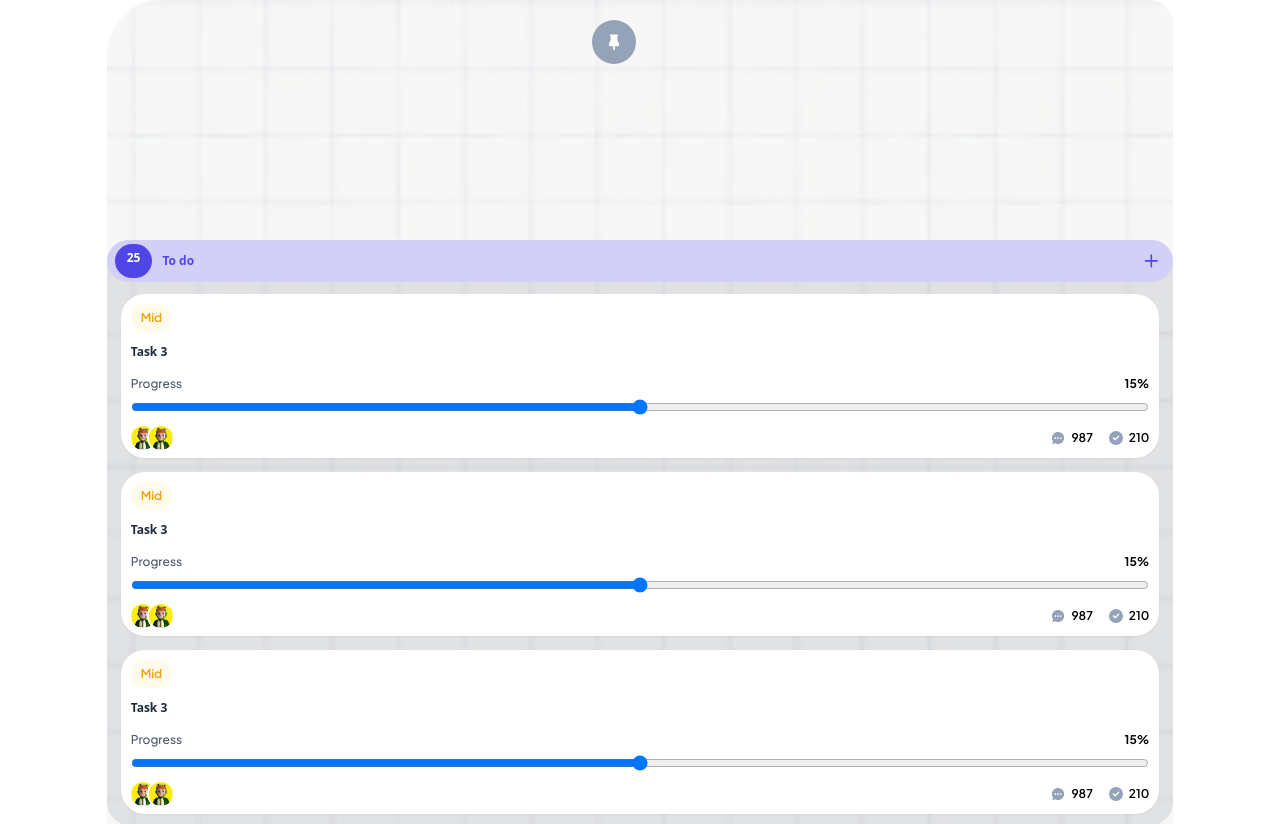
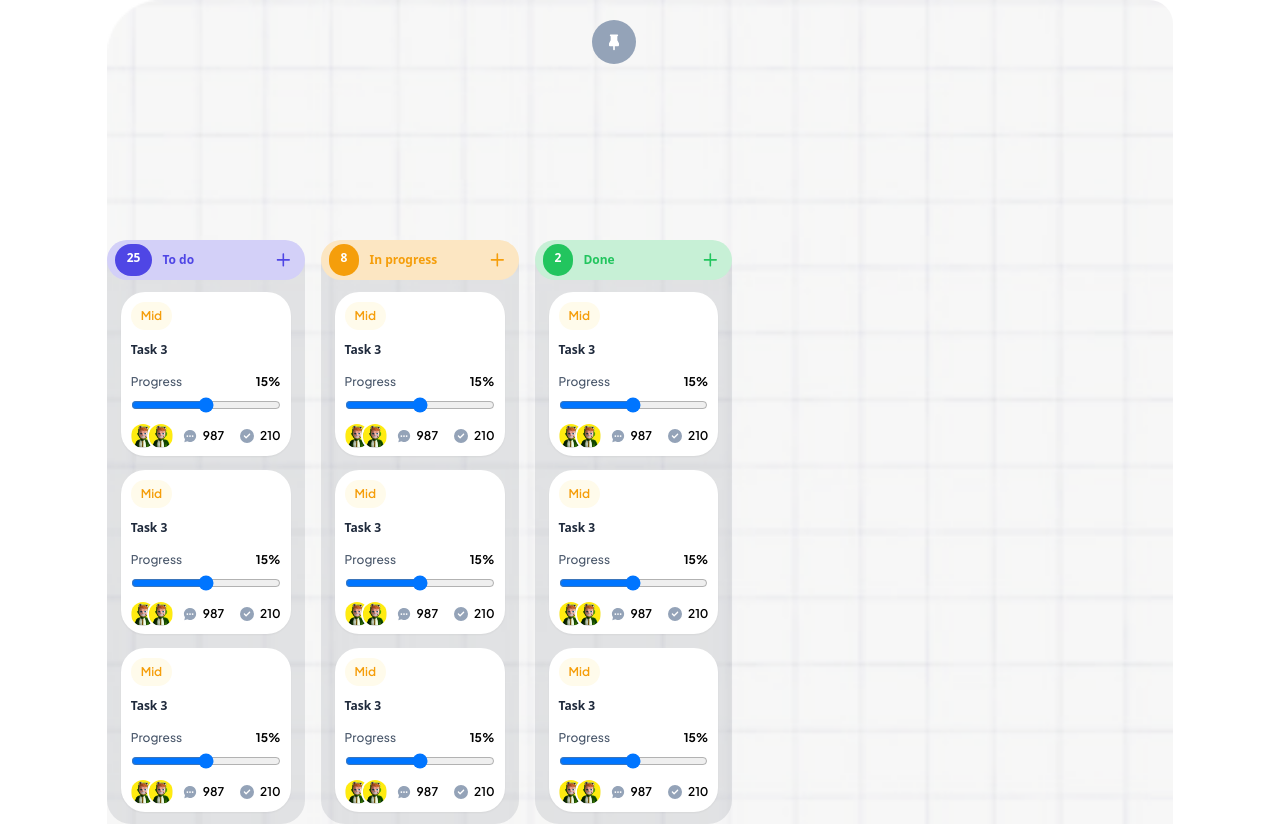
Before and after one commit to Enne-Amore/secondChallenge-compassPB, a React (Vite) app: page /kanban in a window 1280 px wide. Shown: the top 824 px of the page. Built offline with nearby package versions, Linux system fonts and the light colour scheme; a web font is replaced by a local one.

Commit message:
feat: more tables

```diff
--- a/src/pages/Kanban.tsx
+++ b/src/pages/Kanban.tsx
@@ -74,11 +74,11 @@ export const Kanban = () => {
         </div>
       </div>
 
-      <section className="bg-kanban bg-no-repeat bg-cover rounded-3xl py-60 w-10/12 overflow-auto">
+      <section className="flex gap-4 bg-kanban bg-no-repeat bg-cover rounded-3xl py-60 w-10/12 overflow-auto">
         <article className="bg-[#1E293B1A] rounded-3xl">
           <div className="bg-[#D3D0F8] flex items-center justify-between py-1 pl-2 pr-3 rounded-full">
             <div className="flex items-center gap-2.5">
-              <strong className="bg-[#4F46E5] text-white text-xs pt-1.5 pb-3 px-3 rounded-3xl font-semibold">25</strong>
+              <strong className="bg-[#4F46E5] text-white text-xs pt-1.5 pb-2.5 px-3 rounded-3xl font-semibold">25</strong>
 
               <span className="text-[#4F46E5] text-xs font-bold">To do</span>
             </div>
@@ -96,6 +96,50 @@ export const Kanban = () => {
             <Task />
           </ul>
         </article>
+
+        <article className="bg-[#1E293B1A] rounded-3xl">
+          <div className="bg-[#FCE6C2] flex items-center justify-between py-1 pl-2 pr-3 rounded-full">
+            <div className="flex items-center gap-2.5">
+              <strong className="bg-[#F59E0B] text-white text-xs pt-1.5 pb-2.5 px-3 rounded-3xl font-semibold">8</strong>
+
+              <span className="text-[#F59E0B] text-xs font-bold">In progress</span>
+            </div>
+
+            <svg xmlns="http://www.w3.org/2000/svg" width="20" height="20" viewBox="0 0 9 10" fill="none">
+              <path d="M7.96113 4.91918C7.96113 5.02419 7.91941 5.12491 7.84515 5.19916C7.7709 5.27342 7.67018 5.31514 7.56517 5.31514H5.05743V7.82287C5.05743 7.92789 5.01571 8.0286 4.94146 8.10286C4.8672 8.17712 4.76649 8.21883 4.66147 8.21883C4.55646 8.21883 4.45574 8.17712 4.38149 8.10286C4.30723 8.0286 4.26551 7.92789 4.26551 7.82287V5.31514H1.75778C1.65276 5.31514 1.55205 5.27342 1.47779 5.19916C1.40353 5.12491 1.36182 5.02419 1.36182 4.91918C1.36182 4.81416 1.40353 4.71345 1.47779 4.63919C1.55205 4.56494 1.65276 4.52322 1.75778 4.52322H4.26551V2.01548C4.26551 1.91047 4.30723 1.80975 4.38149 1.7355C4.45574 1.66124 4.55646 1.61952 4.66147 1.61952C4.76649 1.61952 4.8672 1.66124 4.94146 1.7355C5.01571 1.80975 5.05743 1.91047 5.05743 2.01548V4.52322H7.56517C7.67018 4.52322 7.7709 4.56494 7.84515 4.63919C7.91941 4.71345 7.96113 4.81416 7.96113 4.91918Z" fill="#F59E0B"/>
+            </svg>
+          </div>
+
+          <ul className="flex flex-col gap-3.5 py-3 px-3.5">
+            <Task />
+
+            <Task />
+
+            <Task />
+          </ul>
+        </article>
+
+        <article className="bg-[#1E293B1A] rounded-3xl">
+          <div className="bg-[#C7F0D6] flex items-center justify-between py-1 pl-2 pr-3 rounded-full">
+            <div className="flex items-center gap-2.5">
+              <strong className="bg-[#22C55E] text-white text-xs pt-1.5 pb-2.5 px-3 rounded-3xl font-semibold">2</strong>
+
+              <span className="text-[#22C55E] text-xs font-bold">Done</span>
+            </div>
+
+            <svg xmlns="http://www.w3.org/2000/svg" width="20" height="20" viewBox="0 0 9 10" fill="none">
+              <path d="M7.96113 4.91918C7.96113 5.02419 7.91941 5.12491 7.84515 5.19916C7.7709 5.27342 7.67018 5.31514 7.56517 5.31514H5.05743V7.82287C5.05743 7.92789 5.01571 8.0286 4.94146 8.10286C4.8672 8.17712 4.76649 8.21883 4.66147 8.21883C4.55646 8.21883 4.45574 8.17712 4.38149 8.10286C4.30723 8.0286 4.26551 7.92789 4.26551 7.82287V5.31514H1.75778C1.65276 5.31514 1.55205 5.27342 1.47779 5.19916C1.40353 5.12491 1.36182 5.02419 1.36182 4.91918C1.36182 4.81416 1.40353 4.71345 1.47779 4.63919C1.55205 4.56494 1.65276 4.52322 1.75778 4.52322H4.26551V2.01548C4.26551 1.91047 4.30723 1.80975 4.38149 1.7355C4.45574 1.66124 4.55646 1.61952 4.66147 1.61952C4.76649 1.61952 4.8672 1.66124 4.94146 1.7355C5.01571 1.80975 5.05743 1.91047 5.05743 2.01548V4.52322H7.56517C7.67018 4.52322 7.7709 4.56494 7.84515 4.63919C7.91941 4.71345 7.96113 4.81416 7.96113 4.91918Z" fill="#22C55E"/>
+            </svg>
+          </div>
+
+          <ul className="flex flex-col gap-3.5 py-3 px-3.5">
+            <Task />
+
+            <Task />
+
+            <Task />
+          </ul>
+        </article>
       </section>
     </main>
   )
```
